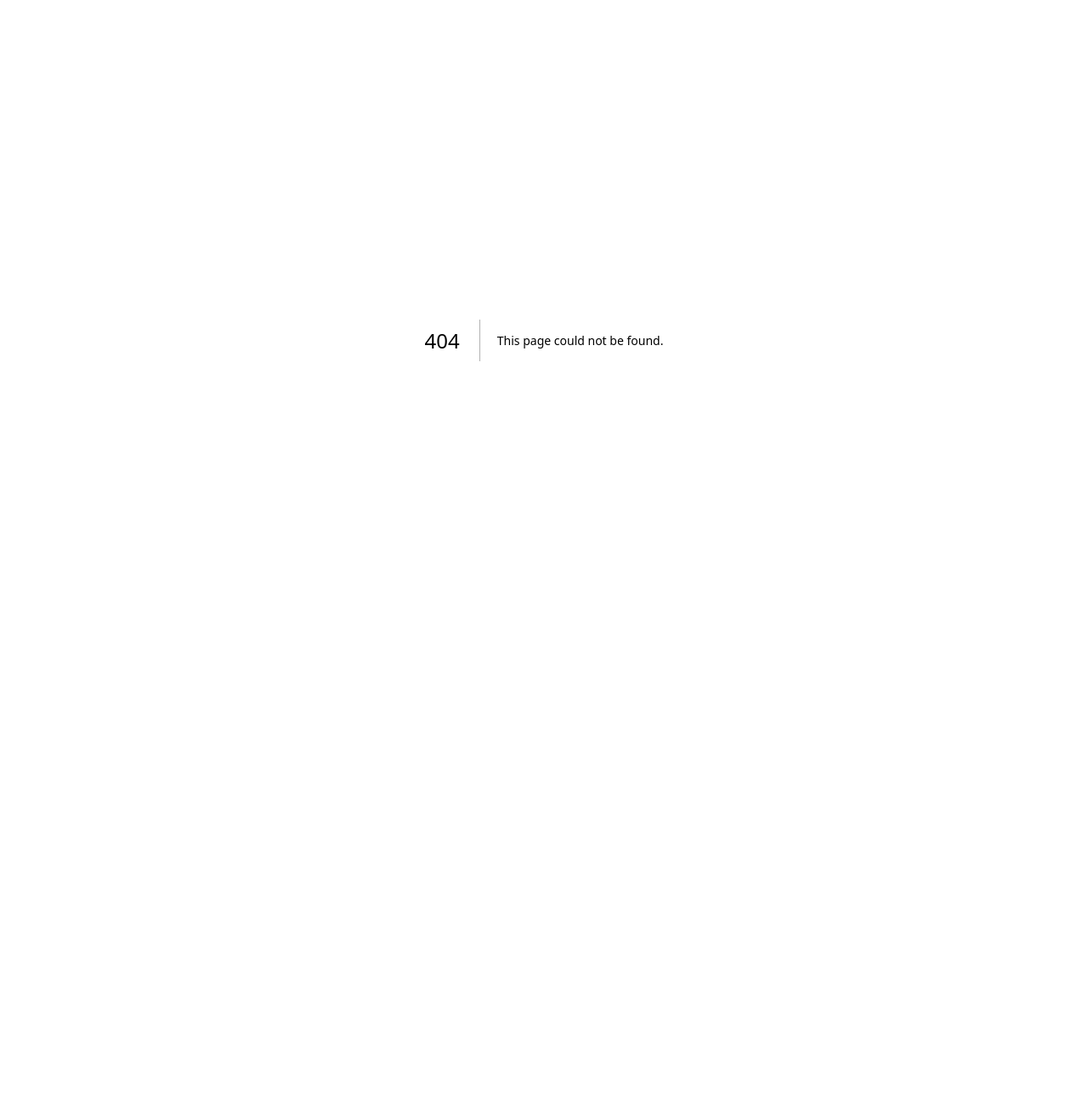
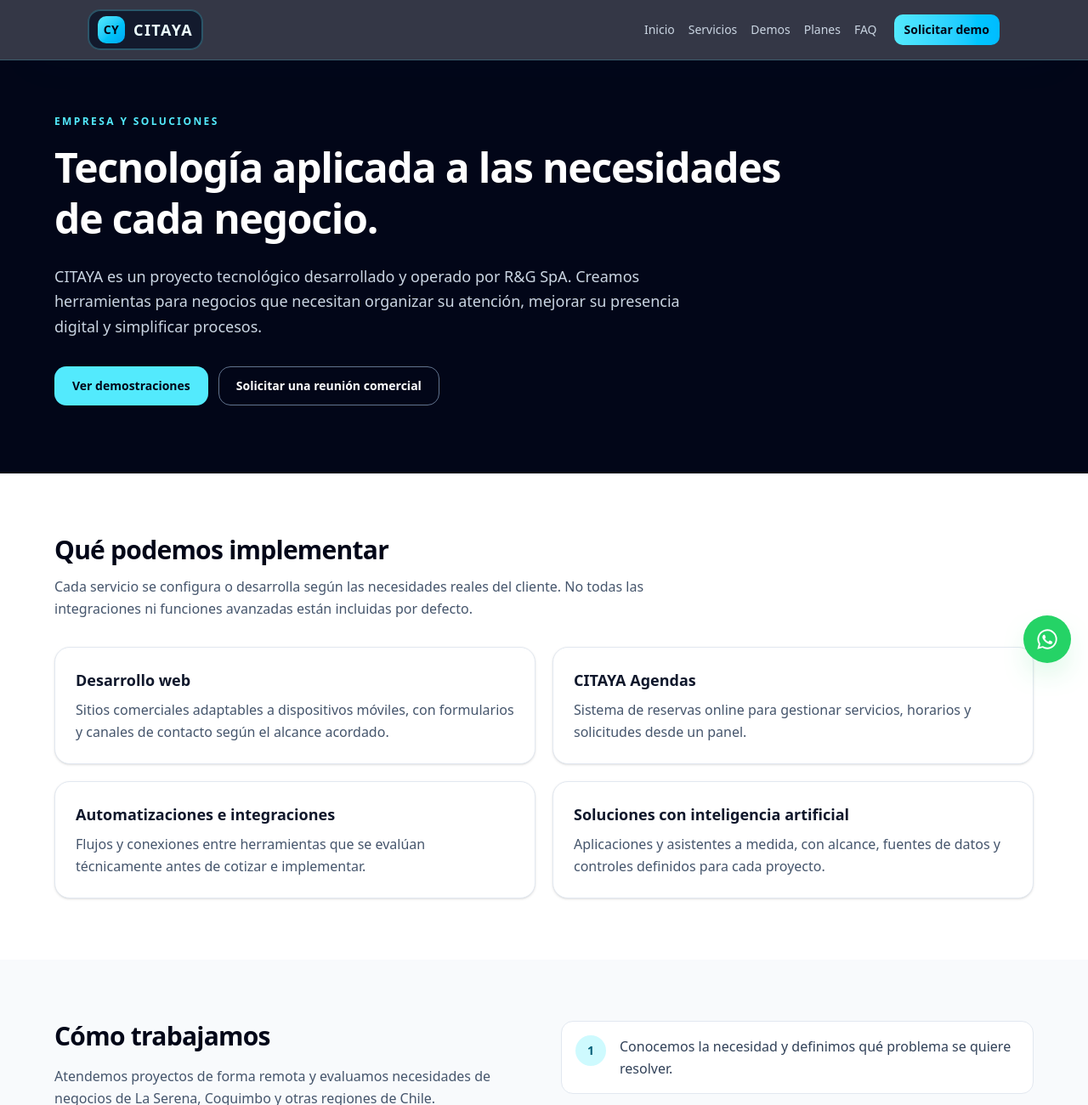
Before and after one commit to verf2390/citaya-agendas, a Next.js app: page /empresa in a window 1280 px wide. Before the commit this address had no page. Shown: the top 1300 px of the page at 85% size. Before the commit the page ends 800 px from the top, so only its background shows below. Built offline with nearby package versions, Linux system fonts and the light colour scheme.

Commit message:
feat(CIT-131): add truthful institutional company and solutions page

```diff
--- /dev/null
+++ b/app/empresa/page.tsx
@@ -0,0 +1,152 @@
+import type { Metadata } from "next";
+import Link from "next/link";
+import { MarketingHeader } from "../(marketing)/components/home/marketing-header";
+import { WhatsAppFloatingButton } from "../(marketing)/components/home/whatsapp-floating-button";
+import { whatsappHref } from "../(marketing)/components/home/marketing-content";
+
+export const metadata: Metadata = {
+  title: "Empresa y soluciones | CITAYA",
+  description:
+    "Conoce CITAYA, un proyecto tecnológico desarrollado por R&G SpA: sitios web, agenda online, automatizaciones e integraciones para negocios.",
+};
+
+const capabilities = [
+  {
+    title: "Desarrollo web",
+    description:
+      "Sitios comerciales adaptables a dispositivos móviles, con formularios y canales de contacto según el alcance acordado.",
+  },
+  {
+    title: "CITAYA Agendas",
+    description:
+      "Sistema de reservas online para gestionar servicios, horarios y solicitudes desde un panel.",
+  },
+  {
+    title: "Automatizaciones e integraciones",
+    description:
+      "Flujos y conexiones entre herramientas que se evalúan técnicamente antes de cotizar e implementar.",
+  },
+  {
+    title: "Soluciones con inteligencia artificial",
+    description:
+      "Aplicaciones y asistentes a medida, con alcance, fuentes de datos y controles definidos para cada proyecto.",
+  },
+] as const;
+
+const workSteps = [
+  "Conocemos la necesidad y definimos qué problema se quiere resolver.",
+  "Presentamos una propuesta con alcance, precio, plazos y condiciones.",
+  "Implementamos y revisamos los entregables acordados.",
+  "Definimos el soporte y mantenimiento que correspondan al servicio contratado.",
+] as const;
+
+export default function EmpresaPage() {
+  return (
+    <main className="min-h-screen overflow-x-hidden bg-white text-slate-900">
+      <MarketingHeader />
+
+      <section className="bg-slate-950 px-4 pb-16 pt-14 text-white sm:px-6 sm:pb-20 sm:pt-16 lg:px-10">
+        <div className="mx-auto max-w-6xl">
+          <p className="text-xs font-semibold uppercase tracking-[0.2em] text-cyan-300">
+            Empresa y soluciones
+          </p>
+          <h1 className="mt-4 max-w-4xl text-4xl font-semibold leading-tight tracking-tight sm:text-5xl">
+            Tecnología aplicada a las necesidades de cada negocio.
+          </h1>
+          <p className="mt-6 max-w-3xl text-base leading-relaxed text-slate-300 sm:text-lg">
+            CITAYA es un proyecto tecnológico desarrollado y operado por R&amp;G SpA.
+            Creamos herramientas para negocios que necesitan organizar su atención,
+            mejorar su presencia digital y simplificar procesos.
+          </p>
+          <div className="mt-8 flex flex-wrap gap-3">
+            <Link
+              href="/demos"
+              className="inline-flex min-h-11 items-center justify-center rounded-xl border border-cyan-300/40 bg-cyan-300 px-5 py-3 text-sm font-semibold text-slate-950 transition hover:bg-cyan-200"
+            >
+              Ver demostraciones
+            </Link>
+            <a
+              href={whatsappHref}
+              target="_blank"
+              rel="noopener noreferrer"
+              className="inline-flex min-h-11 items-center justify-center rounded-xl border border-slate-500 px-5 py-3 text-sm font-semibold text-white transition hover:border-cyan-300"
+            >
+              Solicitar una reunión comercial
+            </a>
+          </div>
+        </div>
+      </section>
+
+      <section className="px-4 py-14 sm:px-6 sm:py-18 lg:px-10">
+        <div className="mx-auto max-w-6xl">
+          <h2 className="text-2xl font-bold tracking-tight text-slate-950 sm:text-3xl">
+            Qué podemos implementar
+          </h2>
+          <p className="mt-3 max-w-3xl text-sm leading-relaxed text-slate-600 sm:text-base">
+            Cada servicio se configura o desarrolla según las necesidades reales del cliente.
+            No todas las integraciones ni funciones avanzadas están incluidas por defecto.
+          </p>
+          <div className="mt-8 grid gap-5 md:grid-cols-2">
+            {capabilities.map((capability) => (
+              <article key={capability.title} className="rounded-2xl border border-slate-200 bg-white p-6 shadow-sm">
+                <h3 className="text-lg font-semibold text-slate-900">{capability.title}</h3>
+                <p className="mt-2 text-sm leading-relaxed text-slate-600 sm:text-base">
+                  {capability.description}
+                </p>
+              </article>
+            ))}
+          </div>
+        </div>
+      </section>
+
+      <section className="bg-slate-50 px-4 py-14 sm:px-6 sm:py-18 lg:px-10">
+        <div className="mx-auto grid max-w-6xl gap-10 lg:grid-cols-2">
+          <div>
+            <h2 className="text-2xl font-bold tracking-tight text-slate-950 sm:text-3xl">
+              Cómo trabajamos
+            </h2>
+            <p className="mt-4 max-w-xl text-sm leading-relaxed text-slate-600 sm:text-base">
+              Atendemos proyectos de forma remota y evaluamos necesidades de negocios de
+              La Serena, Coquimbo y otras regiones de Chile.
+            </p>
+            <p className="mt-4 text-sm leading-relaxed text-slate-600">
+              Las implementaciones, asesorías y capacitaciones especializadas se
+              acuerdan mediante cotización. Las condiciones se informan antes de comenzar.
+            </p>
+          </div>
+          <ol className="space-y-4">
+            {workSteps.map((step, index) => (
+              <li key={step} className="flex gap-4 rounded-xl border border-slate-200 bg-white p-4">
+                <span className="flex h-9 w-9 shrink-0 items-center justify-center rounded-full bg-cyan-100 text-sm font-bold text-cyan-800">
+                  {index + 1}
+                </span>
+                <p className="self-center text-sm leading-relaxed text-slate-700 sm:text-base">{step}</p>
+              </li>
+            ))}
+          </ol>
+        </div>
+      </section>
+
+      <section className="px-4 py-14 sm:px-6 sm:py-18 lg:px-10">
+        <div className="mx-auto max-w-6xl rounded-3xl bg-slate-950 p-7 text-white sm:p-10">
+          <h2 className="text-2xl font-semibold sm:text-3xl">Conversemos sobre tu proyecto</h2>
+          <p className="mt-3 max-w-2xl text-sm leading-relaxed text-slate-300 sm:text-base">
+            Podemos revisar una necesidad concreta, mostrar los ejemplos disponibles
+            y preparar una propuesta comercial con el alcance y costo correspondiente.
+            Las demostraciones no representan resultados medidos de clientes.
+          </p>
+          <a
+            href={whatsappHref}
+            target="_blank"
+            rel="noopener noreferrer"
+            className="mt-6 inline-flex min-h-11 items-center justify-center rounded-xl bg-cyan-300 px-6 py-3 text-sm font-semibold text-slate-950 transition hover:bg-cyan-200"
+          >
+            Consultar por WhatsApp
+          </a>
+        </div>
+      </section>
+
+      <WhatsAppFloatingButton />
+    </main>
+  );
+}
```
